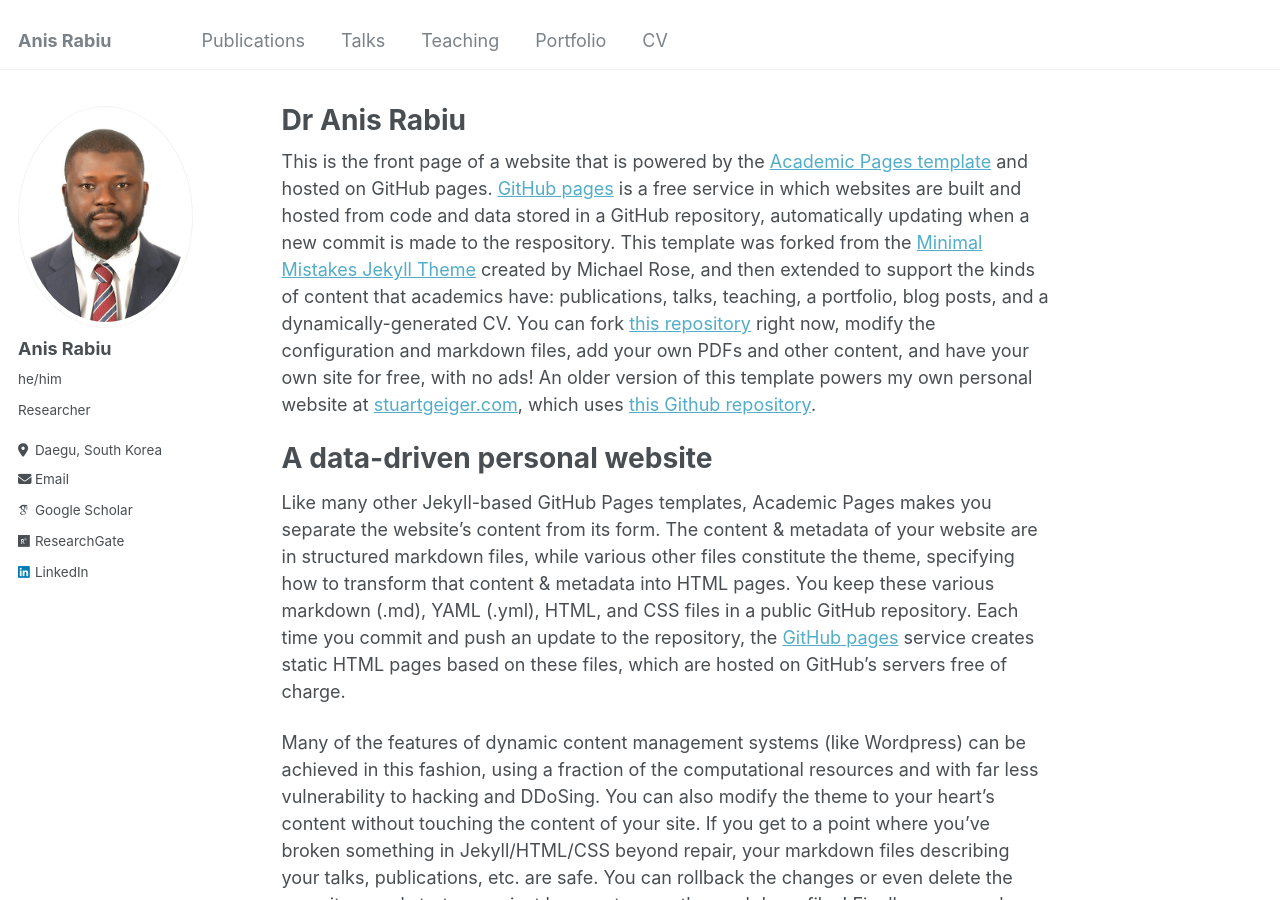
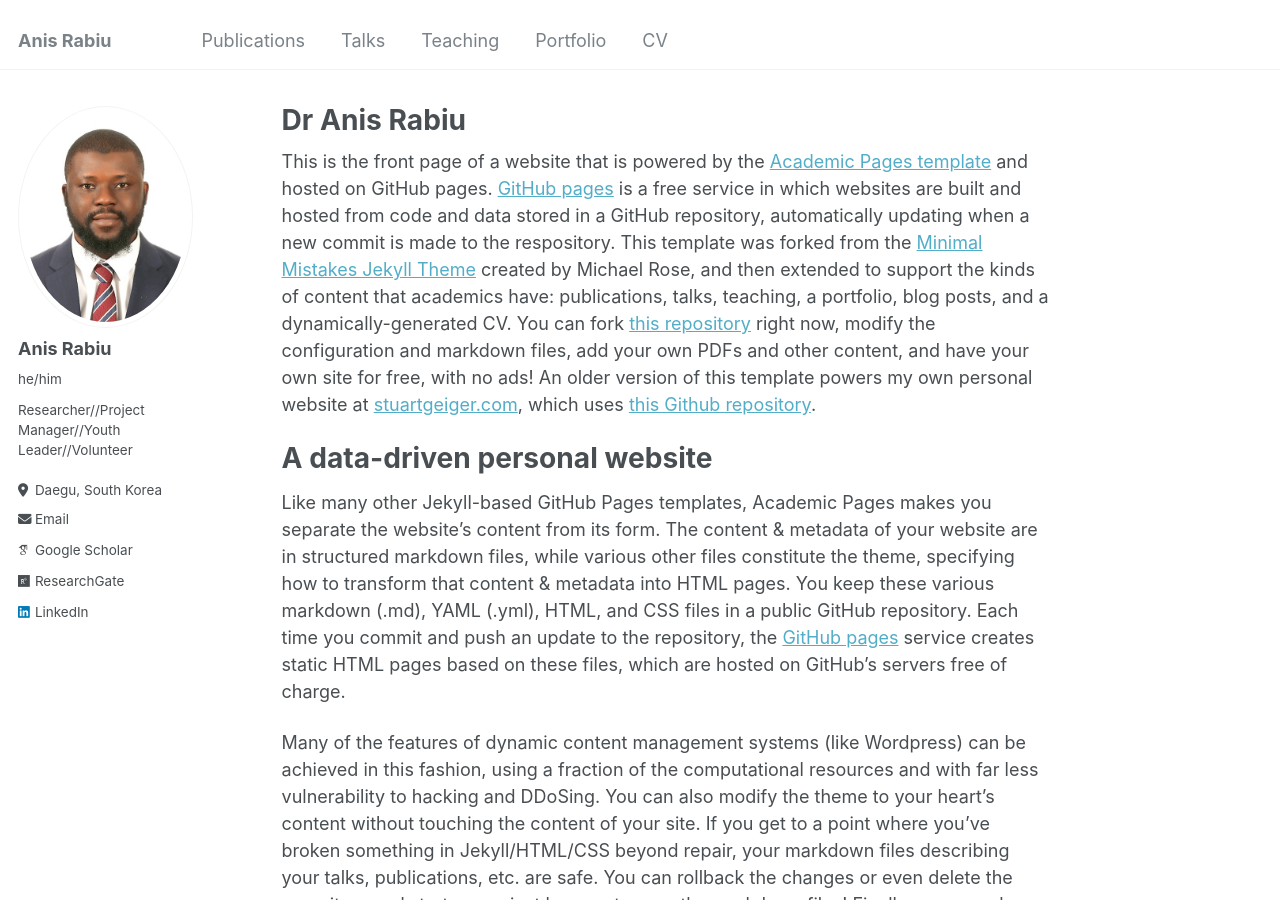
Before and after one commit to anisrabiu/anisrabiu, a Jekyll site: the page built from _pages/about.md, in a window 1280 px wide and 900 px high. Built offline with Jekyll 4.4.1, drawn with Linux system fonts in a browser that asks for light colours; some web fonts are replaced.

Commit message:
Update _config.yml
Update Biographic information

```diff
--- a/_config.yml
+++ b/_config.yml
@@ -24,7 +24,7 @@ author:
   avatar           : "profile.png"
   name             : "Anis Rabiu"
   pronouns         : "he/him"
-  bio              : "Researcher"
+  bio              : "Researcher//Project Manager//Youth Leader//Volunteer"
   location         : "Daegu, South Korea"
   employer         :
   uri              : # URL
```
